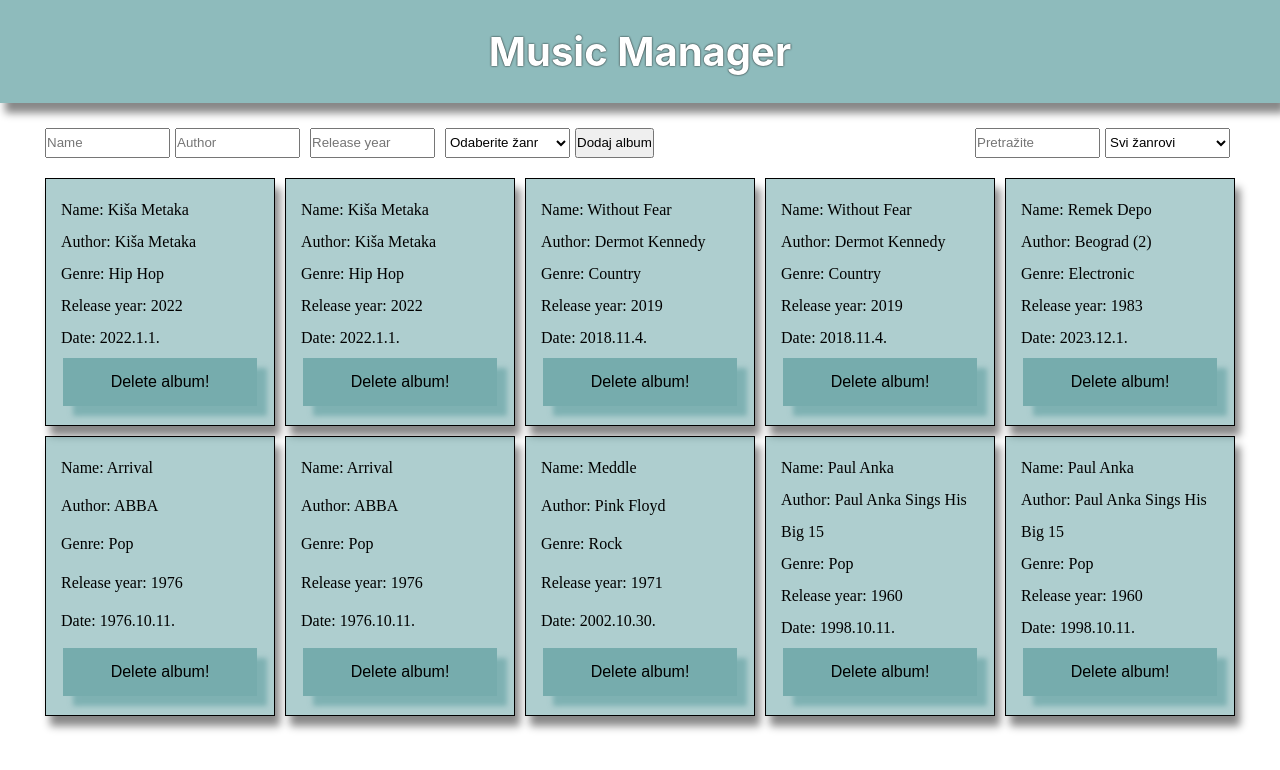
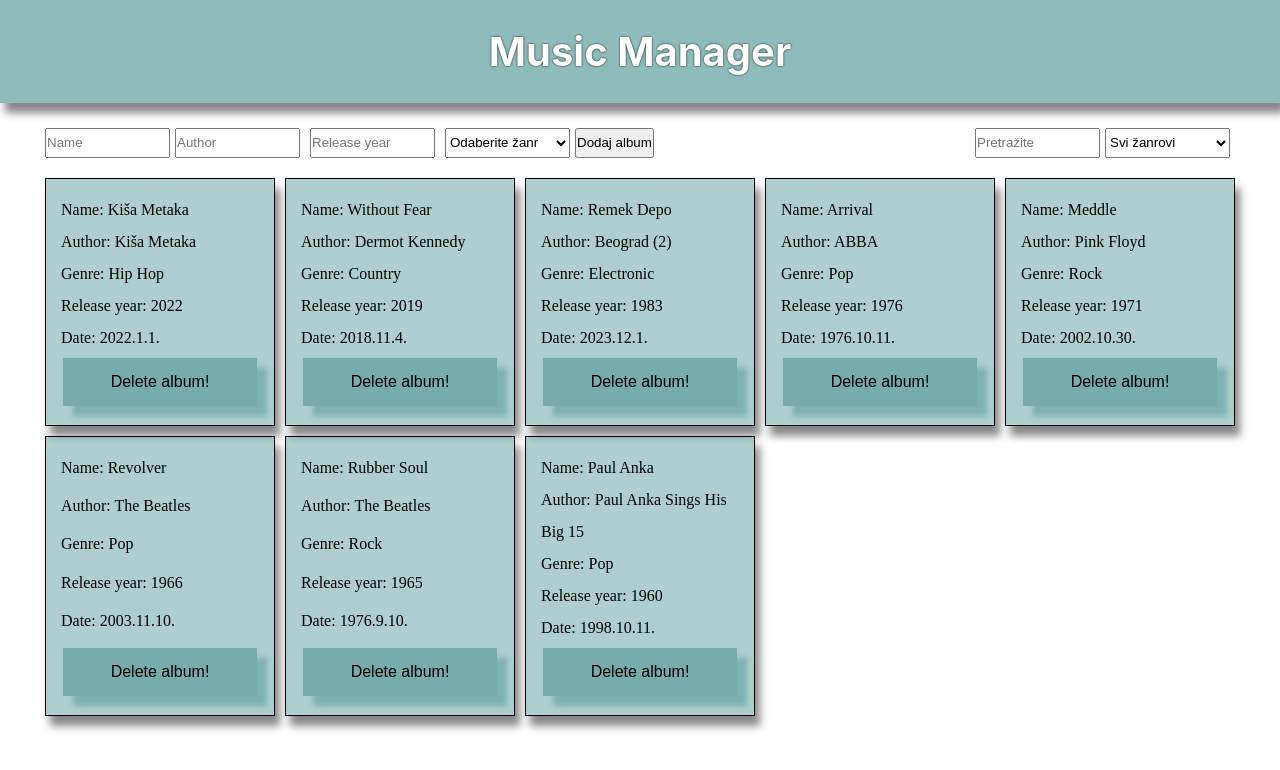
Before and after one commit to JosipaSaravanja/Internship-15-MusicManager, a React (Create React App) app in the folder music-manager/: page / in a window 1280 px wide. Shown: the top 770 px of the page. Built offline with nearby package versions, Linux system fonts and the light colour scheme.

Commit message:
added data

```diff
--- a/music-manager/src/data.js
+++ b/music-manager/src/data.js
@@ -17,9 +17,7 @@
   new newAlbum("Kiša Metaka", "Kiša Metaka", "Hip Hop", 2022, new Date("2022-1-1")),
   new newAlbum("Arrival", "ABBA", "Pop", 1976, new Date("1976-10-11")),
   new newAlbum("Paul Anka", "Paul Anka Sings His Big 15", "Pop", 1960, new Date("1998-10-11")),
-  new newAlbum("Without Fear", "Dermot Kennedy ", "Country", 2019, new Date("2018-11-04")),
-  new newAlbum("Kiša Metaka", "Kiša Metaka", "Hip Hop", 2022, new Date("2022-1-1")),
-  new newAlbum("Arrival", "ABBA", "Pop", 1976, new Date("1976-10-11")),
-  new newAlbum("Paul Anka", "Paul Anka Sings His Big 15", "Pop", 1960, new Date("1998-10-11")),
-  new newAlbum("Without Fear", "Dermot Kennedy ", "Country", 2019, new Date("2018-11-04")),
+  new newAlbum("Without Fear", "Dermot Kennedy", "Country", 2019, new Date("2018-11-04")),
+  new newAlbum("Revolver", "The Beatles", "Pop", 1966, new Date("2003-11-10")),
+  new newAlbum("Rubber Soul", "The Beatles", "Rock", 1965, new Date("1976-09-10")),
 ];
```
